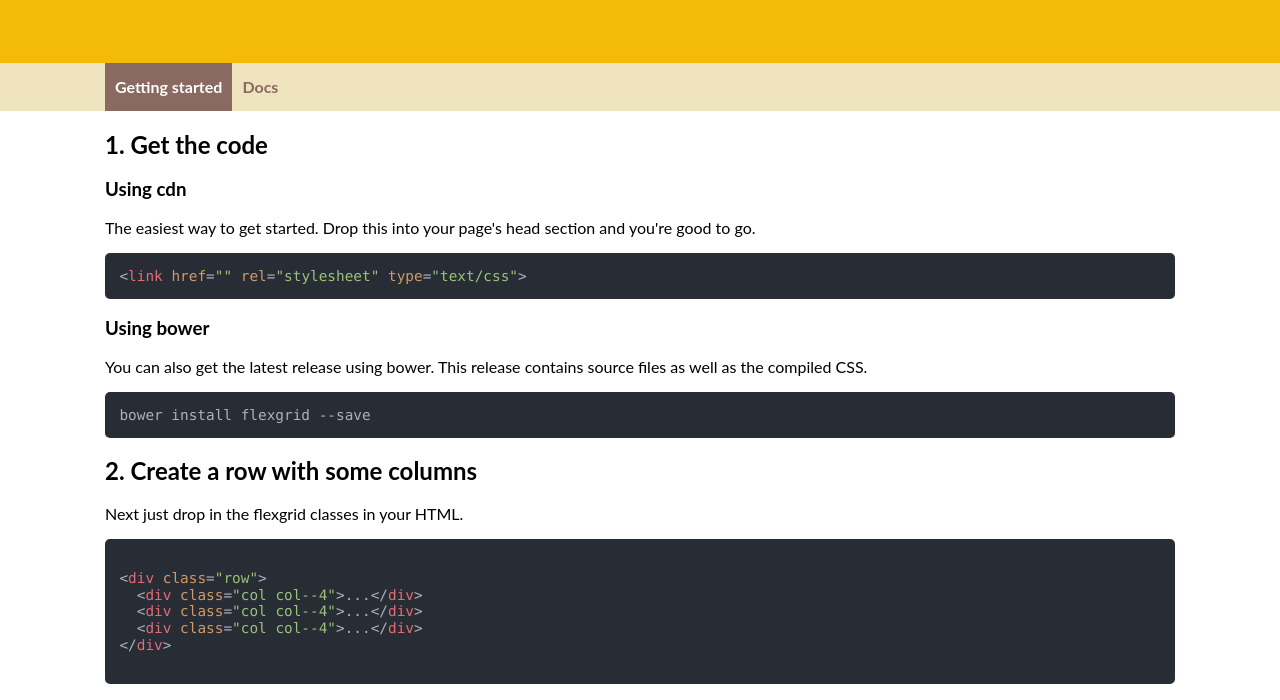
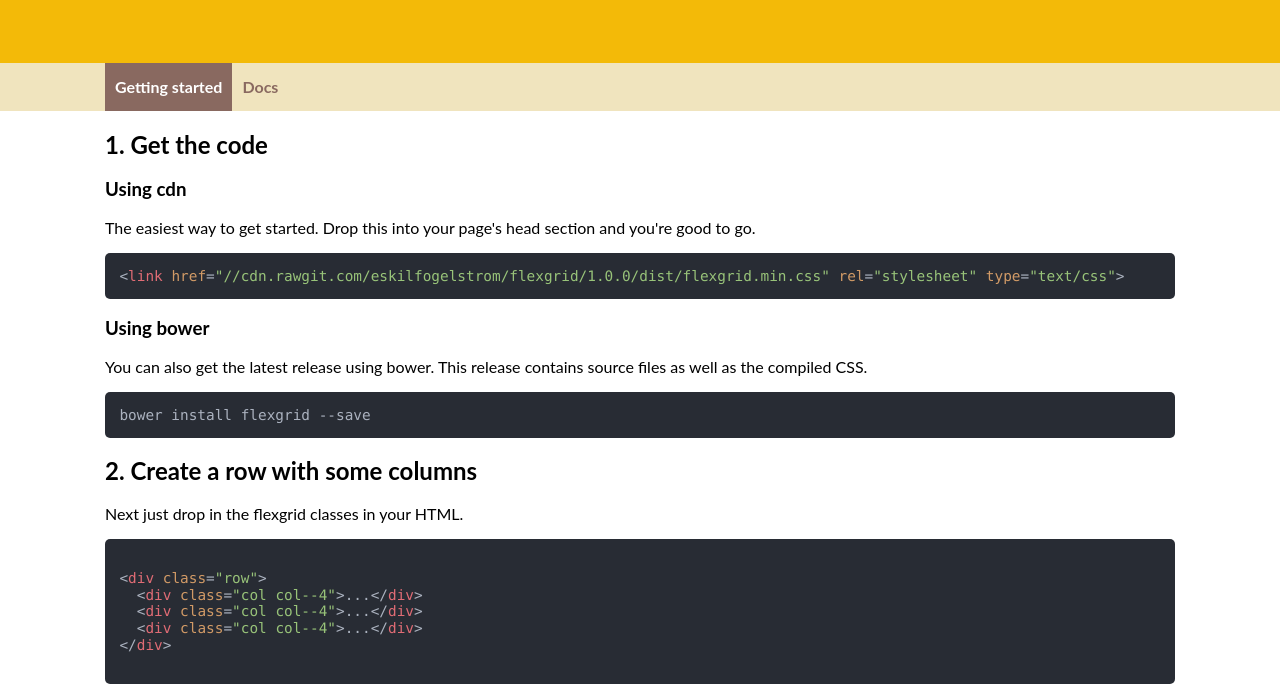
Before and after one commit to eskilfogelstrom/flexgrid, a website: page docs/index.html in a window 1280 px wide. Shown: the part 151-851 px from the top of the page. Drawn offline with nearby package versions, Linux system fonts and the light colour scheme.

Commit message:
Add cdn link

```diff
--- a/docs/index.html
+++ b/docs/index.html
@@ -25,7 +25,7 @@
       <h2>1. Get the code</h2>
       <h3>Using cdn</h3>
       The easiest way to get started. Drop this into your page's head section and you're good to go.
-      <pre><code class="html">&lt;link href="" rel="stylesheet" type="text/css"&gt;</code></pre>
+      <pre><code class="html">&lt;link href="//cdn.rawgit.com/eskilfogelstrom/flexgrid/1.0.0/dist/flexgrid.min.css" rel="stylesheet" type="text/css"&gt;</code></pre>
       <h3>Using bower</h3>
       You can also get the latest release using bower. This release contains source files as well as the compiled CSS.
       <pre><code class="bash">bower install flexgrid --save</code></pre>
```
